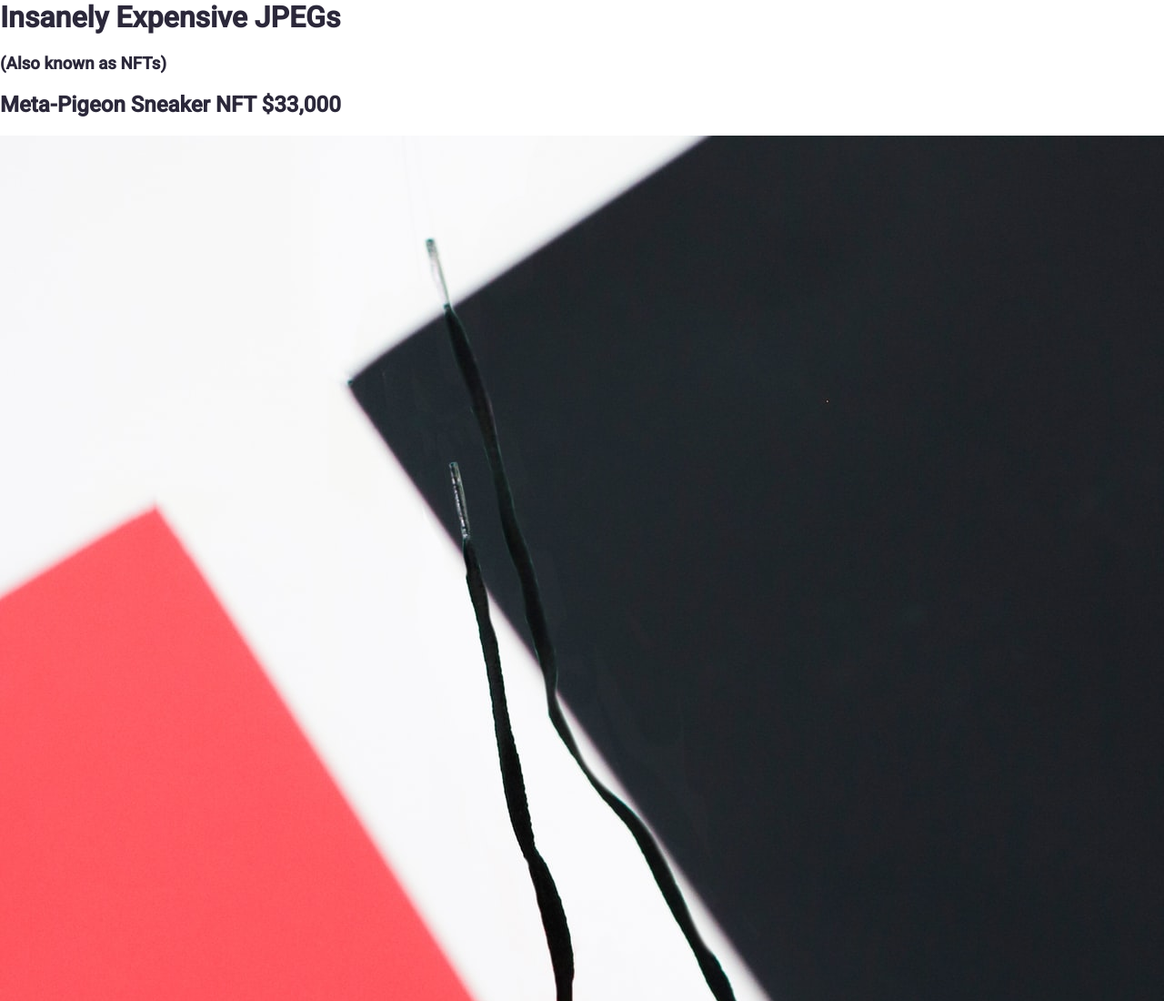
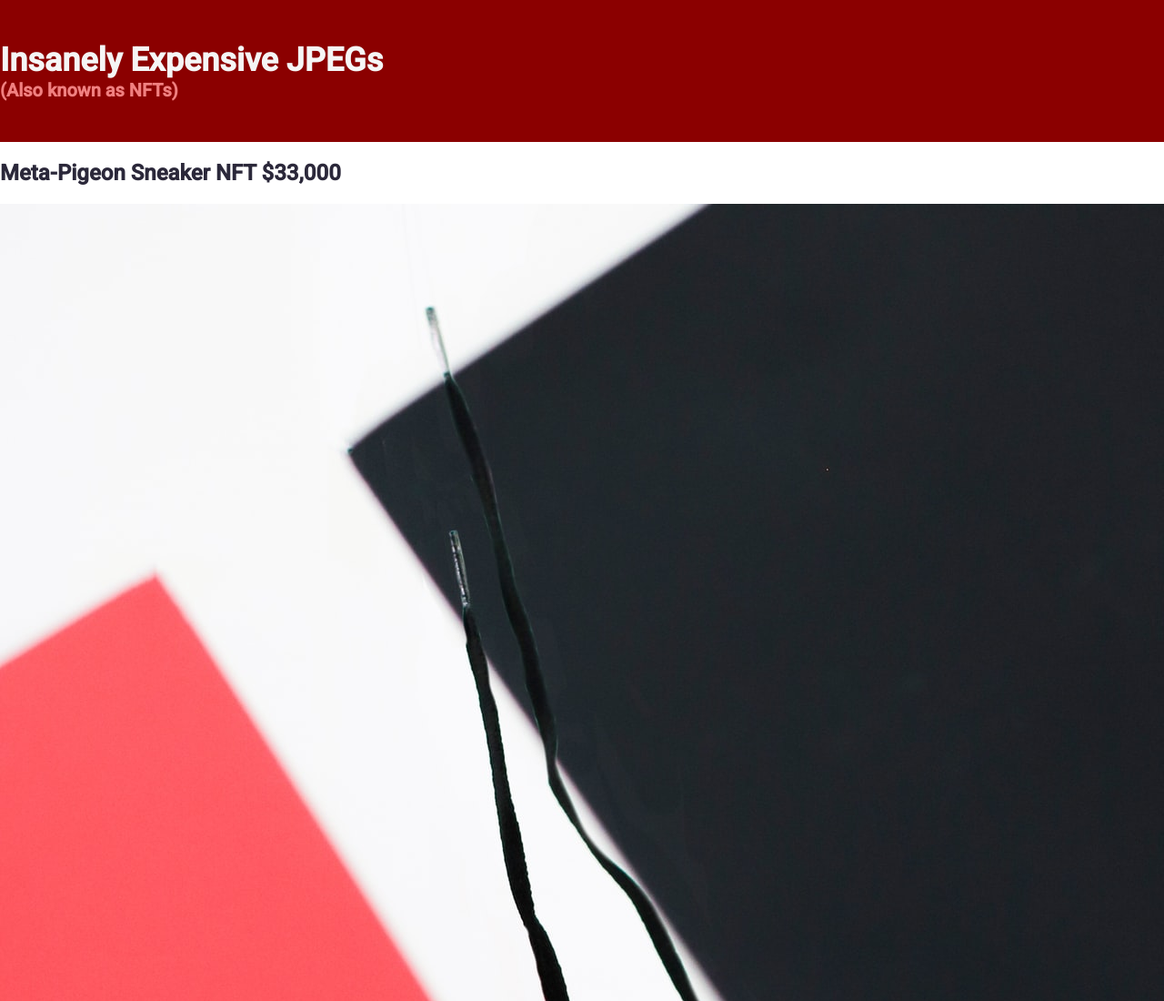
Before and after one commit to ramiinberg/nft-css-page, a plain HTML site: page index.html in a window 1280 px wide. Shown: the top 1100 px of the page at 91% size. Drawn offline with Linux system fonts and the light colour scheme.

Commit message:
styling header tag

```diff
--- a/index.css
+++ b/index.css
@@ -4,3 +4,21 @@ body {
   font-size: 16px;
   font-family: 'Roboto', sans-serif;
 }
+
+header {
+  background: darkred;
+  padding: 45px 0;
+}
+
+h1 {
+  font-size: 36px;
+  color: whitesmoke;
+  margin: 0px;
+}
+
+h3 {
+  font-size: 20px;
+  color:lightcoral;
+  margin: 0px;
+
+}
```
